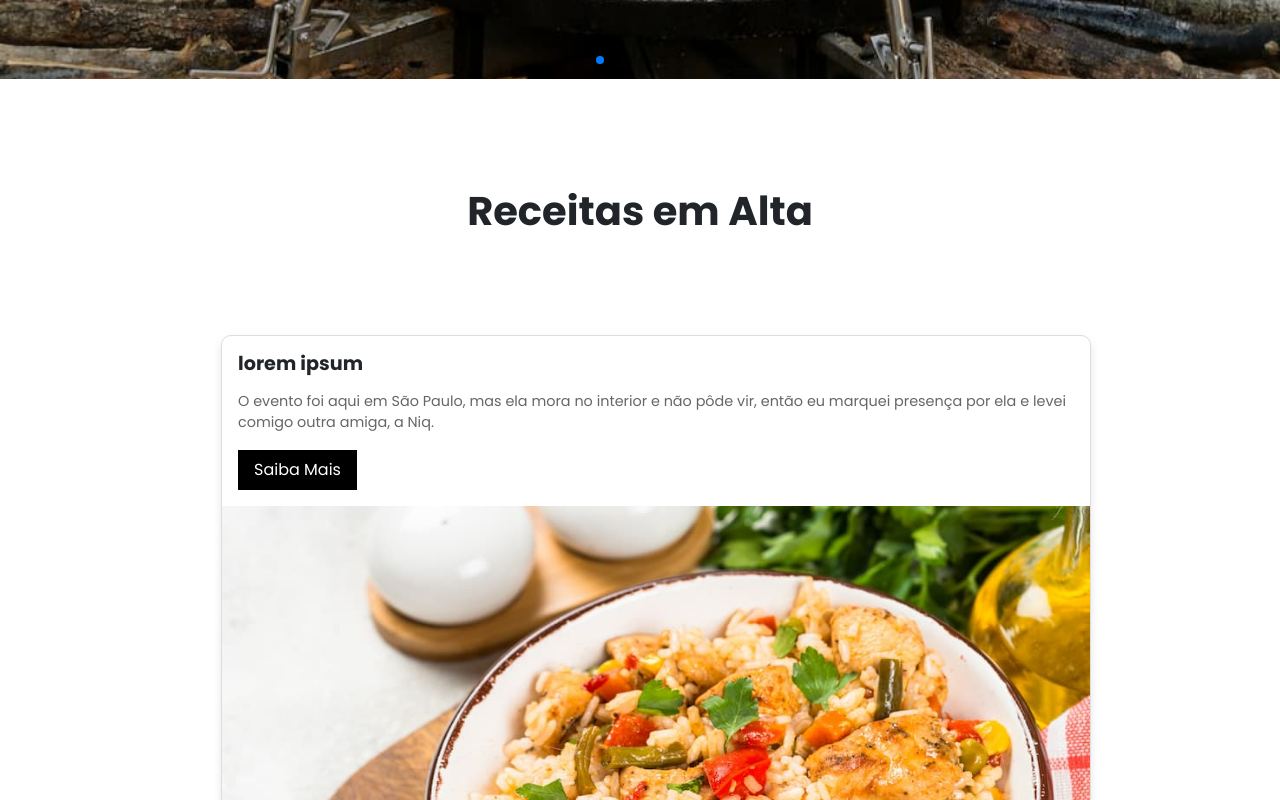
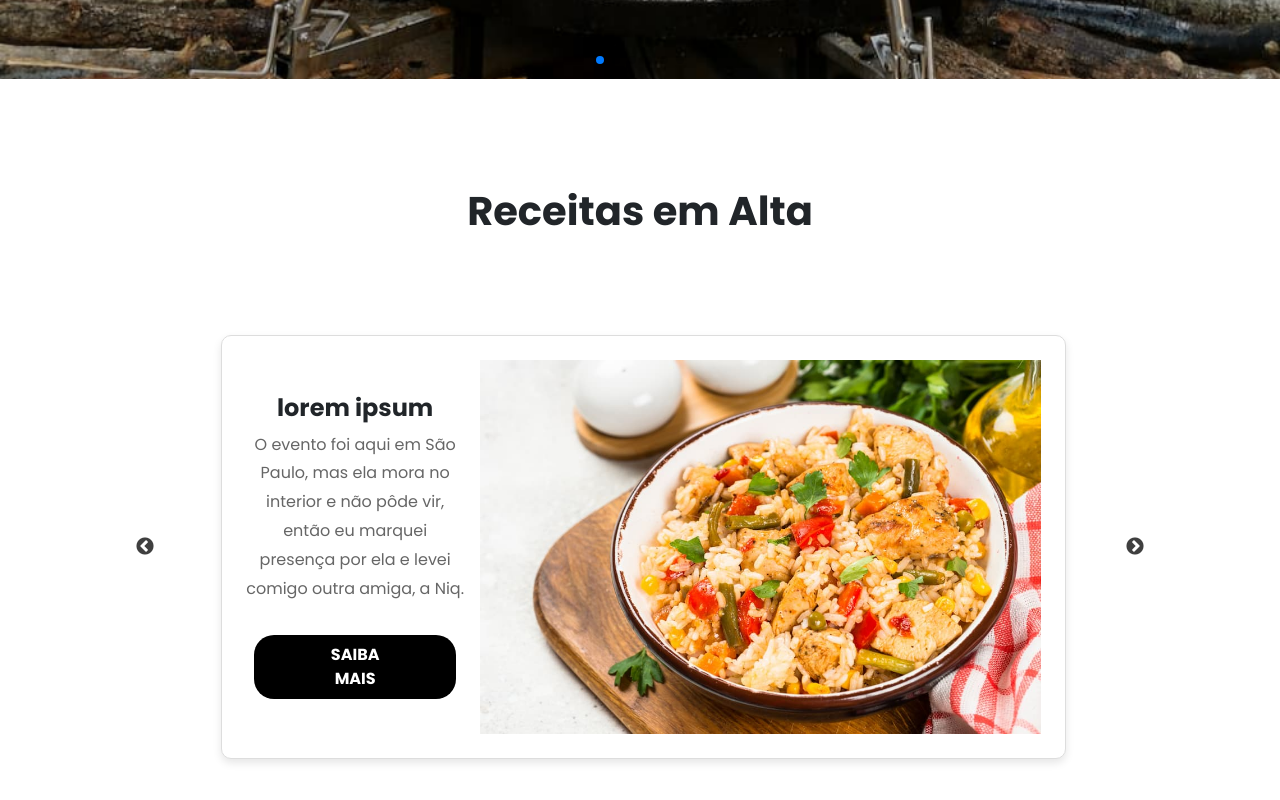
Before and after one commit to EduardaCarvalho-dv/Receitas, a React (Vite) app: page / in a window 1280 px wide. Shown: the part 840-1640 px from the top of the page. Built offline with nearby package versions, Linux system fonts and the light colour scheme.

Commit message:
slide Em Alta

```diff
--- a/src/App.jsx
+++ b/src/App.jsx
@@ -1,5 +1,5 @@
 // import CadastroUsuario from "./componentes/paginacao/cadastroUsuario/cadastroUsuario.jsx";
-import Home from "./componentes/paginacao/home/Home.jsx"
+import Home from "./componentes/paginacao/home/Home.jsx";
 import Nav from "./componentes/paginacao/navbar/BarraNavegacao.jsx";
 import Rodape from "./componentes/paginacao/rodape/Rodape.jsx";
 import Sobre from "./componentes/paginacao/sobre/Sobre.jsx";
--- a/src/componentes/paginacao/home/home.jsx
+++ b/src/componentes/paginacao/home/home.jsx
@@ -6,18 +6,11 @@ import Slider from "react-slick";
 import "slick-carousel/slick/slick.css";
 import "slick-carousel/slick/slick-theme.css";
 
-import { celebracoes, emAlta } from "../../../data/cardsReceitas";
+import { celebracoes, receitasEmAlta } from "../../../data/cardsReceitas";
 
 import "../../../styles/home.css";
 
 const Home = () => {
-  const settings = {
-    dots: false,
-    infinite: true,
-    speed: 400,
-    slidesToShow: 1,
-    slidesToScroll: 1,
-  };
 
   const conf = {
     dots: false,
@@ -43,28 +36,42 @@ const Home = () => {
     ],
   };
 
+  const configura = {
+    dots: false,
+    infinite: true,
+    speed: 300,
+    slidesToShow: 1,
+    slidesToScroll: 1,
+  };
+
   return (
-    <div>
+    <>
       <Header />
       <div className="home">
         <div className="conteudoHome">
+
           <div className="emAlta">
             <h2>Receitas em Alta</h2>
-            <Slider {...settings}>
-              {emAlta.map((item) => (
-                <div key={item.id} className="cardAlta">
+
+            <Slider {...configura}>
+              {receitasEmAlta.map((item) => {
+                return (
+                  <div key={item.id} className="cardEmAlta">
                     <div className="info">
+                      <div className="cont-left">
                         <h3 className="receitaTitulo">{item.title}</h3>
                         <p className="receitaDescricao">{item.descricao}</p>
                         <div className="botaoReceita">
-                      <button className="btnReceita">Saiba Mais</button>
+                          <button className="btnReceita">SAIBA MAIS</button>
                         </div>
                       </div>
                       <div className="receitaImagem">
                         <img src={item.img} alt={item.title} />
                       </div>
                     </div>
-              ))}
+                  </div>
+                );
+              })}
             </Slider>
           </div>
 
@@ -90,9 +97,10 @@ const Home = () => {
               })}
             </Slider>
           </div>
+
         </div>
       </div>
-    </div>
+    </>
   );
 };
 
--- a/src/data/cardsReceitas.js
+++ b/src/data/cardsReceitas.js
@@ -1,5 +1,7 @@
 import img1 from "../assets/torta.jpeg";
+
 import alta1 from "../assets/galinhada.jpg";
+import alta2 from "../assets/sopao.jpg";
 
 export const celebracoes = [
   {
@@ -39,7 +41,7 @@ export const celebracoes = [
   },
 ];
 
-export const emAlta = [
+export const receitasEmAlta = [
   {
     id: 1,
     img: alta1,
@@ -47,22 +49,25 @@ export const emAlta = [
     descricao:
       "O evento foi aqui em São Paulo, mas ela mora no interior e não pôde vir, então eu marquei presença por ela e levei comigo outra amiga, a Niq.",
   },
-  /*    {
+  {
     id: 2,
-        img: alta1,
+    img: alta2,
     title: "lorem ipsum",
-        descricao: "O evento foi aqui em São Paulo, mas ela mora no interior e não pôde vir, então eu marquei presença por ela e levei comigo outra amiga, a Niq."
+    descricao:
+      "O evento foi aqui em São Paulo, mas ela mora no interior e não pôde vir, então eu marquei presença por ela e levei comigo outra amiga, a Niq.",
   },
   {
     id: 3,
     img: alta1,
     title: "lorem ipsum",
-        descricao: "O evento foi aqui em São Paulo, mas ela mora no interior e não pôde vir, então eu marquei presença por ela e levei comigo outra amiga, a Niq."
+    descricao:
+      "O evento foi aqui em São Paulo, mas ela mora no interior e não pôde vir, então eu marquei presença por ela e levei comigo outra amiga, a Niq.",
   },
   {
     id: 4,
-        img: alta1,
+    img: alta2,
     title: "lorem ipsum",
-        descricao: "O evento foi aqui em São Paulo, mas ela mora no interior e não pôde vir, então eu marquei presença por ela e levei comigo outra amiga, a Niq."
-    }, */
+    descricao:
+      "O evento foi aqui em São Paulo, mas ela mora no interior e não pôde vir, então eu marquei presença por ela e levei comigo outra amiga, a Niq.",
+  },
 ];
--- a/src/styles/home.css
+++ b/src/styles/home.css
@@ -12,7 +12,6 @@
 }
 
 .conteudoHome {
-  /* background-color: blueviolet; */
   width: 75%;
 }
 
@@ -24,7 +23,8 @@
 
 /*cima direita baixo esquerda*/
 
-.celebracoes h2, .emAlta h2 {
+.celebracoes h2,
+.emAlta h2 {
   font-size: 2.5rem;
   margin-bottom: 1.5rem;
   font-weight: bold;
@@ -51,15 +51,13 @@
 .emAlta {
   width: 100%;
   margin: 3rem auto;
-    display: flex;
-    flex-direction: column;
-    align-items: center;
+  text-align: center;
 }
 
-  .cardAlta {
+.info {
   display: flex;
-    flex-direction: column;
-    align-items: center;
+  padding: 1.5rem;
+  width: 66vw;
   background-color: #fff;
   border: 1px solid #ddd;
   box-shadow: 0px 4px 8px rgba(0, 0, 0, 0.1);
@@ -67,21 +65,17 @@
   margin: 1rem;
 }
 
-.info {
-    flex: 1;
-    padding: 1rem;
-}
-
 .receitaTitulo {
-    font-size: 1.2rem;
+  font-size: 1.5rem;
   font-weight: bold;
-    margin-bottom: 1rem;
+  margin-bottom: 1rem 0;
 }
 
 .receitaDescricao {
-    font-size: 0.9rem;
+  font-size: 1rem;
   color: #666;
   margin-bottom: 1rem;
+  line-height: 1.8;
 }
 
 .botaoReceita {
@@ -92,20 +86,35 @@
   background-color: #000;
   color: #fff;
   border: none;
-    padding: 0.5rem 1rem;
+  font-weight: bold;
+  margin: auto 0.5rem;
+  padding: 0.5rem 4.8rem;
   cursor: pointer;
-    margin-right: 1rem;
+  border-radius: 20px;
+}
+
+.btnReceita:hover {
+  background-color: #a45920;
+  transition: 0.3s ease;
+  transform: scale(1.05);
 }
 
 .receitaImagem {
-    flex: 1;
   display: flex;
+}
+
+.cont-left {
+  display: flex;
+  flex-direction: column;
   justify-content: center;
-    align-items: center;
+  width: 40%;
+  float: left;
+  margin: 1.5rem 1rem 1.5rem auto;
 }
 
 .receitaImagem img {
   width: 100%;
   height: auto;
   object-fit: cover;
+  float: right;
 }
```
Lines whose indentation alone changed are shown as unchanged.
